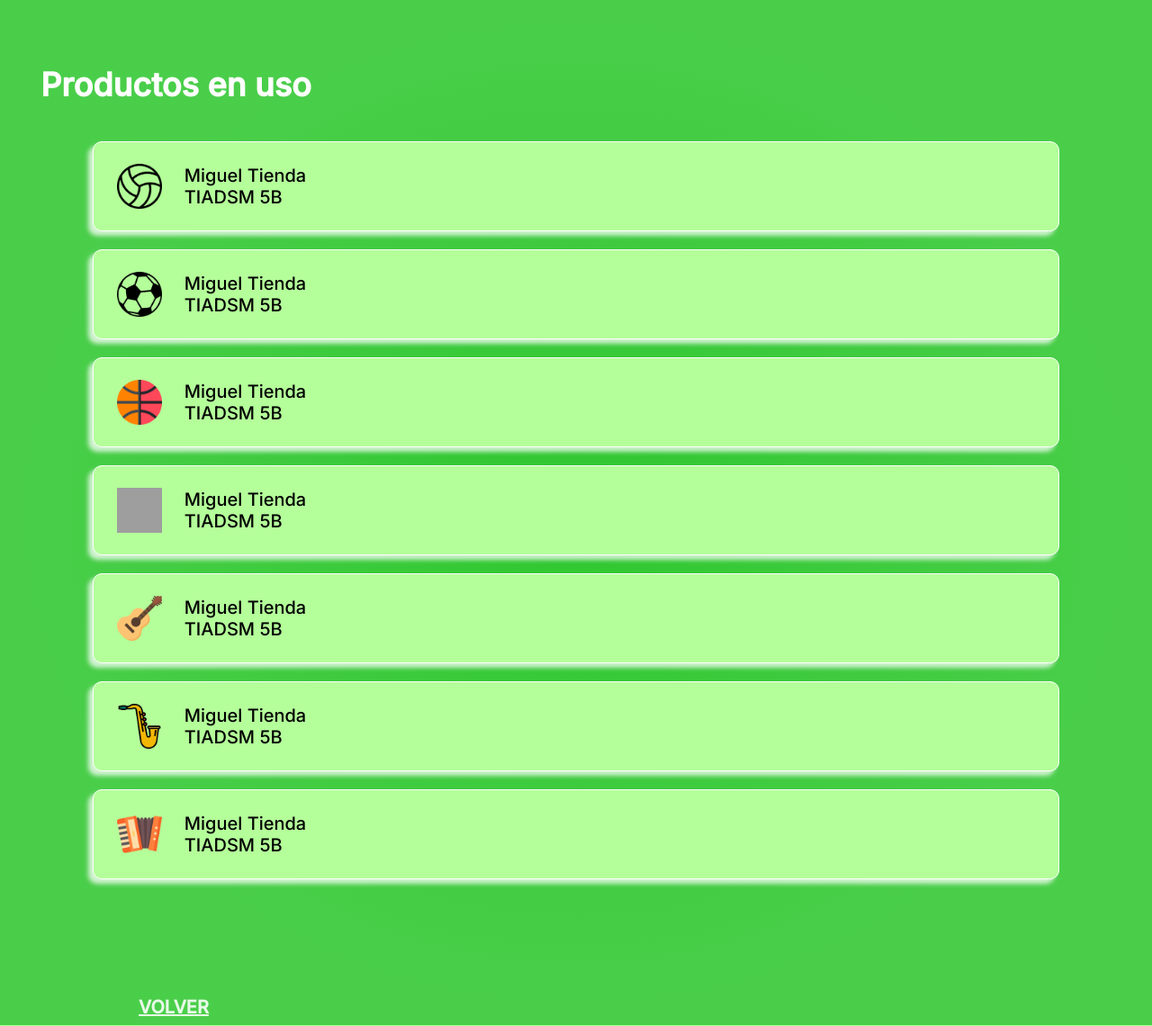
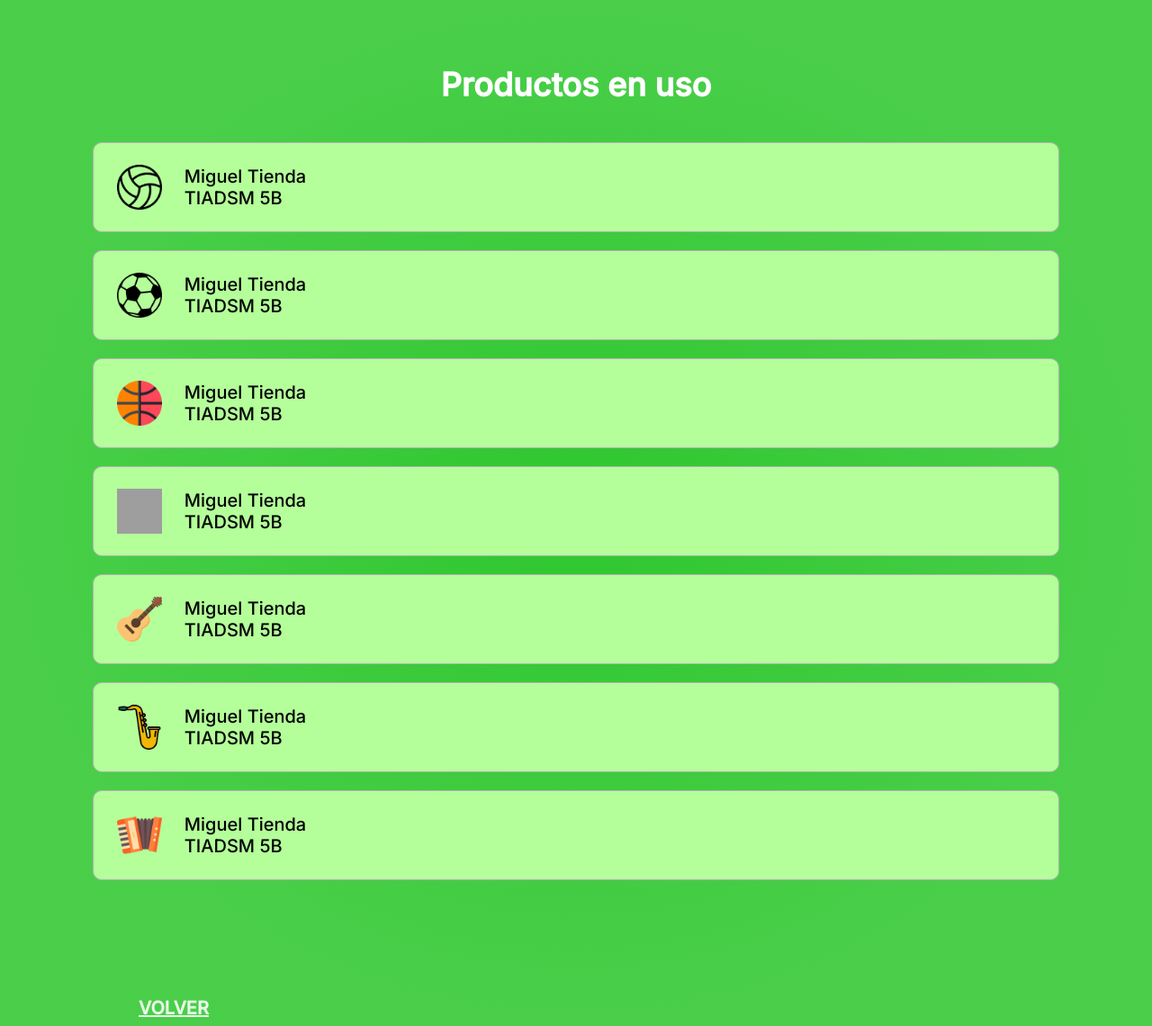
Before and after one commit to Israel-Mancha/FortiApp, a PHP site: page /prod_usados.php in a window 1280 px wide. Shown: the whole page at 90% size. Run offline with PHP 8.4, Linux system fonts and the light colour scheme; grey boxes are pictures that could not be loaded.

Commit message:
actualizado

```diff
--- a/css/styles.css
+++ b/css/styles.css
@@ -414,19 +414,17 @@ text-decoration-line: none;
 color: rgba(47, 199, 47, 0.87);
 }
 .prod_uso{
-position: relative;/*lo cambie a relative para que se quede quieto*/
-width: 373px;
-height: 39px;
-left: 1px;
+  position: relative;
+  width: 100%;
+  height: 40px;
+  /* left: 1px; */
   padding-top: 1em;
-
   font-family: 'Inter';
   font-style: normal;
   font-weight: 700;
   font-size: 36px;
   line-height: 44px;
   text-align: center;
-
   color: #FFFFFF;
 
 }
@@ -508,8 +506,7 @@ color: #FFFFFF;
 }
 .box.show{
   transform: translateX(0);
-  border: #fff solid 1px;
-  box-shadow: -5px 5px 5px 0px rgba(255,255,255,0.75);
+    border: #b1b1b1 solid 1px;
 }
 .box>h2{
   font-size: 20px;
```
Lines whose indentation alone changed are shown as unchanged.
